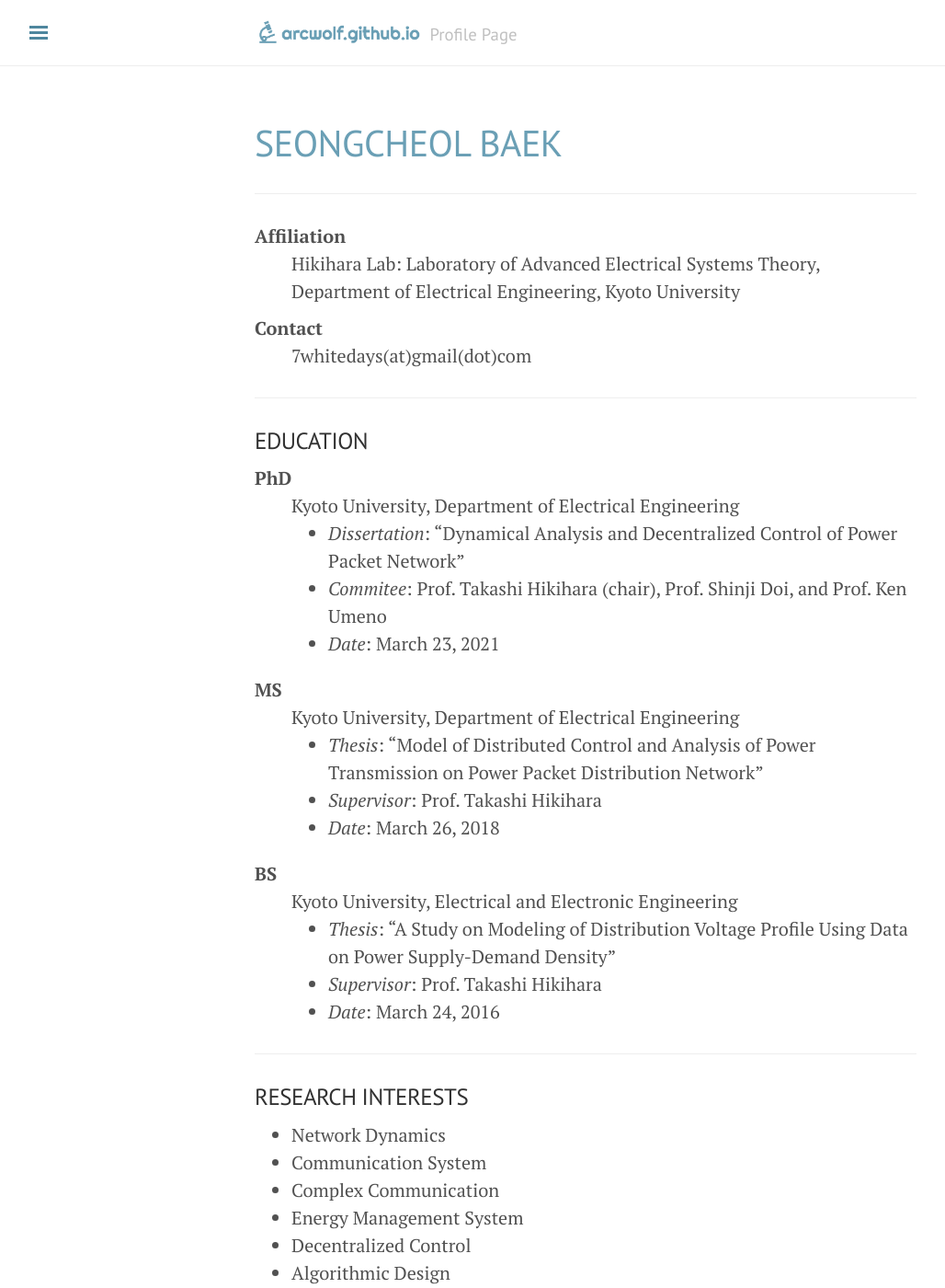
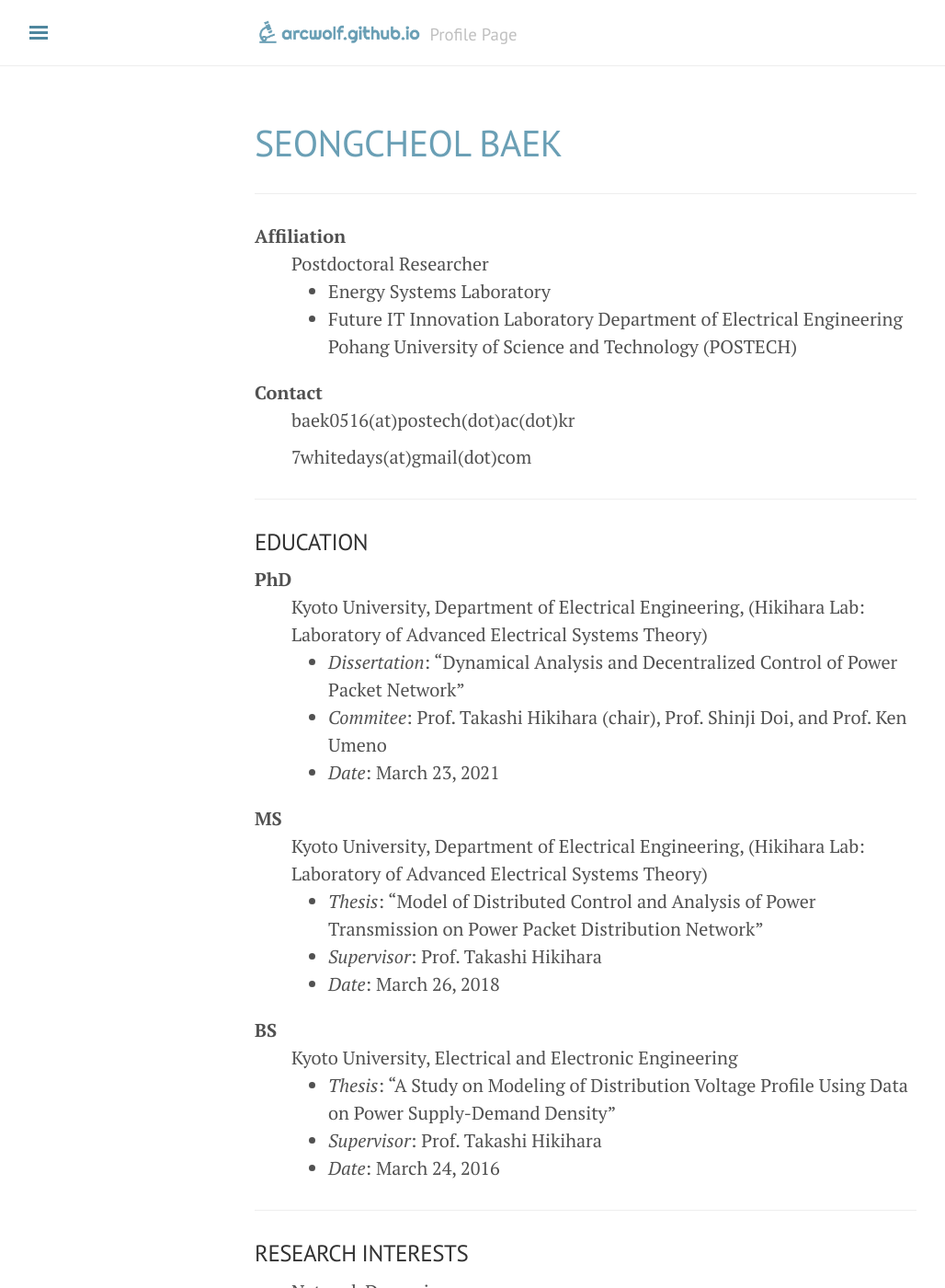
Before and after one commit to arcwolf/arcwolf.github.io, a Jekyll site: the page built from about.md, in a window 1280 px wide and 1400 px high. Shown: the whole window at 92% size, without its empty margins (3-1031 px from the left). Built offline with Jekyll 4.4.1, drawn with Linux system fonts in a browser that asks for light colours; nearby versions of some CDN libraries; comment, search, counter and statistics services are not loaded.

Commit message:
updated about.md

```diff
--- a/about.md
+++ b/about.md
@@ -12,22 +12,28 @@ title: Seongcheol Baek
 7whitedays(at)gmail(dot)com -->
 
 Affiliation
-: Hikihara Lab: Laboratory of Advanced Electrical Systems Theory,
- Department of Electrical Engineering, Kyoto University
+: Postdoctoral Researcher
+- Energy Systems Laboratory
+- Future IT Innovation Laboratory
+Department of Electrical Engineering
+Pohang University of Science and Technology (POSTECH)
 
 Contact
+: baek0516(at)postech(dot)ac(dot)kr
 : 7whitedays(at)gmail(dot)com
 
 ---
 ### EDUCATION
 PhD
-: Kyoto University, Department of Electrical Engineering
+: Kyoto University, Department of Electrical Engineering,
+(Hikihara Lab: Laboratory of Advanced Electrical Systems Theory)
 - *Dissertation*: “Dynamical Analysis and Decentralized Control of Power Packet Network”
 - *Commitee*: Prof. Takashi Hikihara (chair), Prof. Shinji Doi, and Prof. Ken Umeno
 - *Date*: March 23, 2021
 
 MS
-: Kyoto University, Department of Electrical Engineering
+: Kyoto University, Department of Electrical Engineering,
+(Hikihara Lab: Laboratory of Advanced Electrical Systems Theory)
 - *Thesis*: “Model of Distributed Control and Analysis of Power Transmission on Power Packet Distribution Network”
 - *Supervisor*: Prof. Takashi Hikihara
 - *Date*: March 26, 2018
```
